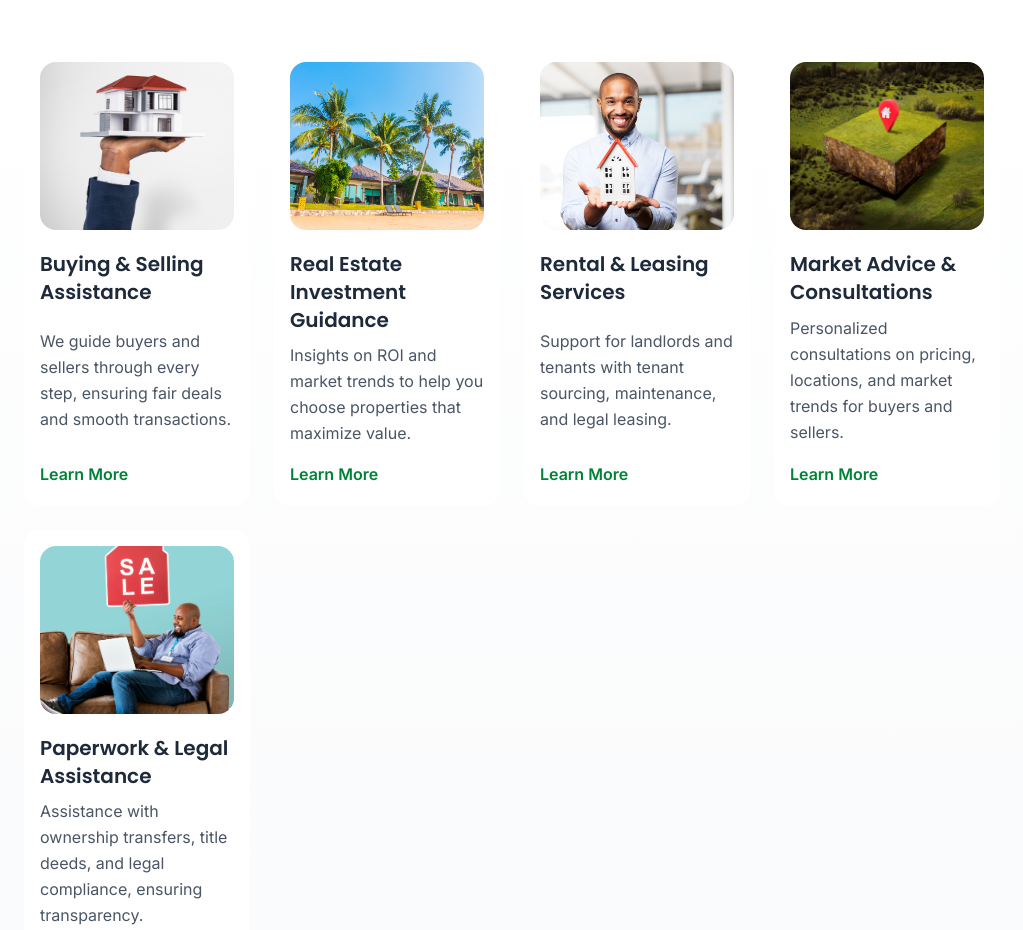
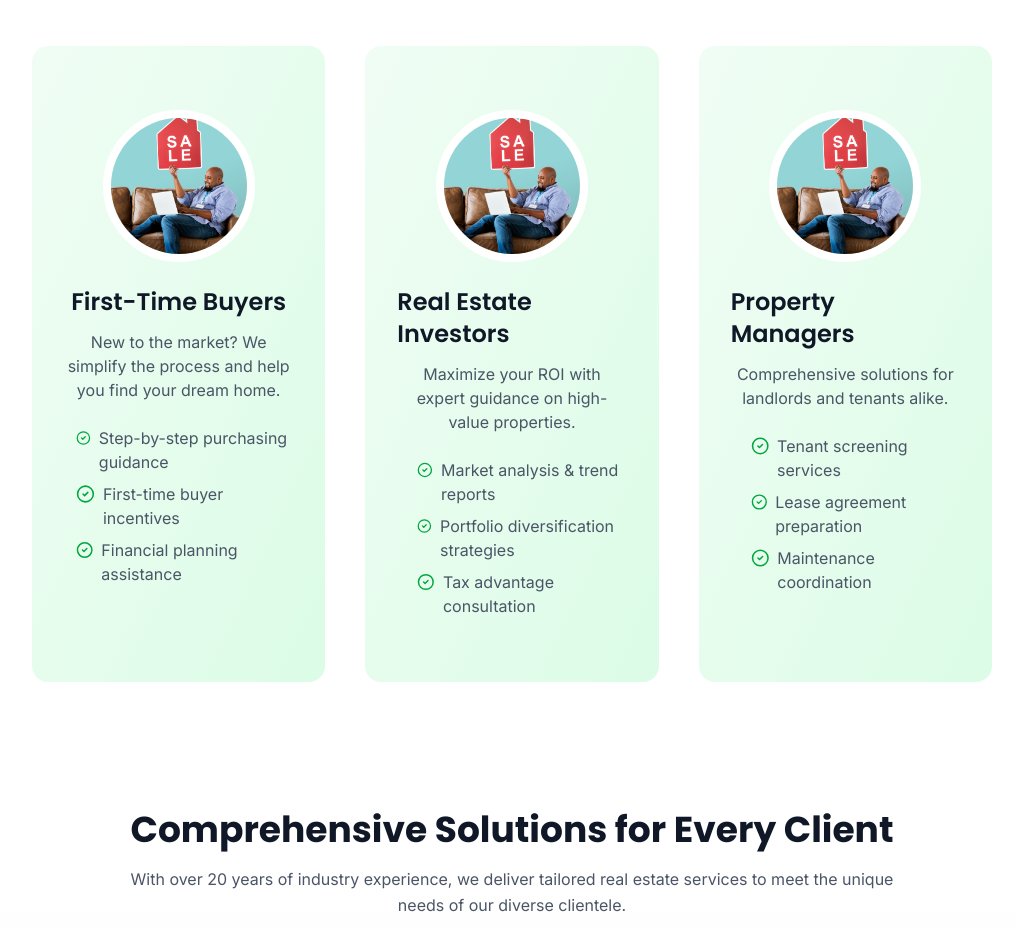
Before and after one commit to evanswanjau/mzahir-properties, a React (Vite) app: page /services in a window 1280 px wide. Shown: the part 442-1372 px from the top of the page, without its empty margins (128-1151 px from the left). Built offline with nearby package versions, Linux system fonts and the light colour scheme; the HTML template or start-up script is replaced by a standard one.

Commit message:
Enhance animations and improve layout across multiple pages for better user engagement

```diff
--- a/src/components/sections/CallToAction.tsx
+++ b/src/components/sections/CallToAction.tsx
@@ -1,4 +1,5 @@
-import { Button } from '@/components/ui/button';
+import { Button } from "@/components/ui/button";
+import { motion } from "framer-motion";
 
 export const CallToAction = () => {
   return (
@@ -12,18 +13,42 @@ export const CallToAction = () => {
       }}
     >
       <div className="bg-black/40 rounded-lg py-32 px-12 mx-auto">
-        <h2 className="text-4xl font-bold text-white mb-6">
+        <motion.h2
+          className="text-4xl font-bold text-white mb-6"
+          initial={{ opacity: 0, y: 50 }}
+          whileInView={{ opacity: 1, y: 0 }}
+          viewport={{ once: true, amount: 0.3 }}
+          transition={{ duration: 0.6, ease: "easeOut" }}
+        >
           Ready to Buy Your Next Home?
-        </h2>
-        <p className="text-xl text-gray-200 mb-8">
+        </motion.h2>
+        <motion.p
+          className="text-gray-200 mb-8 w-3xl mx-auto"
+          initial={{ opacity: 0, y: 50 }}
+          whileInView={{ opacity: 1, y: 0 }}
+          viewport={{ once: true, amount: 0.3 }}
+          transition={{ duration: 0.6, ease: "easeOut" }}
+        >
           Contact us today to start the process with Nairobi’s trusted real
-          estate expert.
-        </p>
-        <a href="/contact-us">
-          <Button className="bg-green-700 text-white hover:bg-green-800 px-8 py-7 cursor-pointer">
+          estate expert. Whether you're looking to buy your dream home, invest
+          in a property, or simply explore your options, our team is here to
+          guide you every step of the way. Let us help you make informed
+          decisions and turn your real estate goals into reality.
+        </motion.p>
+        <Button
+          asChild
+          className="bg-green-700 text-white hover:bg-green-800 px-8 py-7 cursor-pointer transition-colors delay-300"
+        >
+          <motion.a
+            href="/contact-us"
+            initial={{ opacity: 0, y: 50 }}
+            whileInView={{ opacity: 1, y: 0 }}
+            viewport={{ once: true, amount: 0.3 }}
+            transition={{ duration: 0.6, ease: "easeOut" }}
+          >
             Get Started Today
-          </Button>
-        </a>
+          </motion.a>
+        </Button>
       </div>
     </div>
   );
--- a/src/pages/ServicesPage.tsx
+++ b/src/pages/ServicesPage.tsx
@@ -1,6 +1,8 @@
 import { motion } from "framer-motion";
+import { CircleCheck } from "lucide-react";
 import { CallToAction } from "@/components/sections/CallToAction";
 import FeaturedProperties from "@/components/sections/FeaturedProperties";
+import { FeaturedFAQs } from "@/components/sections/FeaturedFAQs";
 const services = [
   {
     id: 1,
@@ -77,7 +79,129 @@ const ServicesPage = () => {
             </div>
           </motion.div>
         </div>
+
+        {/* Enhanced Target Audience Section */}
+        <div className="bg-white pb-32">
+          <div className="max-w-[80%] mx-auto px-6 lg:px-8">
+            <motion.div
+              {...fadeInUp}
+              className="grid grid-cols-1 md:grid-cols-3 gap-10"
+            >
+              <motion.div
+                {...fadeInUp}
+                className="bg-linear-to-tl from-green-100 to-green-50 py-16 px-8 rounded-2xl"
+              >
+                <div className="flex flex-col items-center">
+                  <img
+                    src="/images/1.jpg"
+                    alt="First-Time Buyers"
+                    className="w-38 h-38 mb-6 rounded-full object-cover border-8 border-white"
+                  />
+                  <h3 className="text-2xl font-semibold text-gray-900 mb-3">
+                    First-Time Buyers
+                  </h3>
+                  <p className="text-gray-600 mb-6 text-center">
+                    New to the market? We simplify the process and help you find
+                    your dream home.
+                  </p>
+                  <ul className="text-left text-gray-600 space-y-2 w-full pl-3">
+                    <li className="flex items-start">
+                      <CircleCheck className="h-5 w-5 text-green-600 mr-2 mt-0.5" />
+                      <span>Step-by-step purchasing guidance</span>
+                    </li>
+                    <li className="flex items-start">
+                      <CircleCheck className="h-5 w-5 text-green-600 mr-2 mt-0.5" />
+                      <span>First-time buyer incentives</span>
+                    </li>
+                    <li className="flex items-start">
+                      <CircleCheck className="h-5 w-5 text-green-600 mr-2 mt-0.5" />
+                      <span>Financial planning assistance</span>
+                    </li>
+                  </ul>
+                </div>
+              </motion.div>
+
+              <motion.div
+                {...fadeInUp}
+                className="bg-linear-to-tl from-green-100 to-green-50 py-16 px-8 rounded-2xl"
+              >
+                <div className="flex flex-col items-center">
+                  <img
+                    src="/images/1.jpg"
+                    alt="First-Time Buyers"
+                    className="w-38 h-38 mb-6 rounded-full object-cover border-8 border-white"
+                  />
+                  <h3 className="text-2xl font-semibold text-gray-900 mb-3">
+                    Real Estate Investors
+                  </h3>
+                  <p className="text-gray-600 mb-6 text-center">
+                    Maximize your ROI with expert guidance on high-value
+                    properties.
+                  </p>
+                  <ul className="text-left text-gray-600 space-y-2 w-full pl-5">
+                    <li className="flex items-start">
+                      <CircleCheck className="h-5 w-5 text-green-600 mr-2 mt-0.5" />
+                      <span>Market analysis & trend reports</span>
+                    </li>
+                    <li className="flex items-start">
+                      <CircleCheck className="h-5 w-5 text-green-600 mr-2 mt-0.5" />
+                      <span>Portfolio diversification strategies</span>
+                    </li>
+                    <li className="flex items-start">
+                      <CircleCheck className="h-5 w-5 text-green-600 mr-2 mt-0.5" />
+                      <span>Tax advantage consultation</span>
+                    </li>
+                  </ul>
+                </div>
+              </motion.div>
+
+              <motion.div
+                {...fadeInUp}
+                className="bg-linear-to-tl from-green-100 to-green-50 py-16 px-8 rounded-2xl"
+              >
+                <div className="flex flex-col items-center">
+                  <img
+                    src="/images/1.jpg"
+                    alt="First-Time Buyers"
+                    className="w-38 h-38 mb-6 rounded-full object-cover border-8 border-white"
+                  />
+                  <h3 className="text-2xl font-semibold text-gray-900 mb-3">
+                    Property Managers
+                  </h3>
+                  <p className="text-gray-600 mb-6 text-center">
+                    Comprehensive solutions for landlords and tenants alike.
+                  </p>
+                  <ul className="text-left text-gray-600 space-y-2 w-full pl-5">
+                    <li className="flex items-start">
+                      <CircleCheck className="h-5 w-5 text-green-600 mr-2 mt-0.5" />
+                      <span>Tenant screening services</span>
+                    </li>
+                    <li className="flex items-start">
+                      <CircleCheck className="h-5 w-5 text-green-600 mr-2 mt-0.5" />
+                      <span>Lease agreement preparation</span>
+                    </li>
+                    <li className="flex items-start">
+                      <CircleCheck className="h-5 w-5 text-green-600 mr-2 mt-0.5" />
+                      <span>Maintenance coordination</span>
+                    </li>
+                  </ul>
+                </div>
+              </motion.div>
+            </motion.div>
+          </div>
+        </div>
+
         <div className="bg-gradient-to-b from-white to-gray-50 pb-24">
+          <motion.div {...fadeInUp} className="text-center mb-18">
+            <h2 className="text-4xl font-bold text-gray-900 mb-4">
+              Comprehensive Solutions for Every Client
+            </h2>
+            <p className="text-gray-600 max-w-3xl mx-auto leading-relaxed">
+              With over 20 years of industry experience, we deliver tailored
+              real estate services to meet the unique needs of our diverse
+              clientele.
+            </p>
+          </motion.div>
           <div className="max-w-[80%] mx-auto px-6">
             <motion.div
               {...fadeInUp}
@@ -114,7 +238,9 @@ const ServicesPage = () => {
           </div>
         </div>
       </section>
+
       <FeaturedProperties />
+      <FeaturedFAQs />
       <CallToAction />
     </>
   );
```
Also changed, not shown: src/pages/AboutPage.tsx (+116 -43 lines), src/pages/SellPropertyPage.tsx (+43 -54 lines), 1 other file (tests, documents, lock files or other folders).
